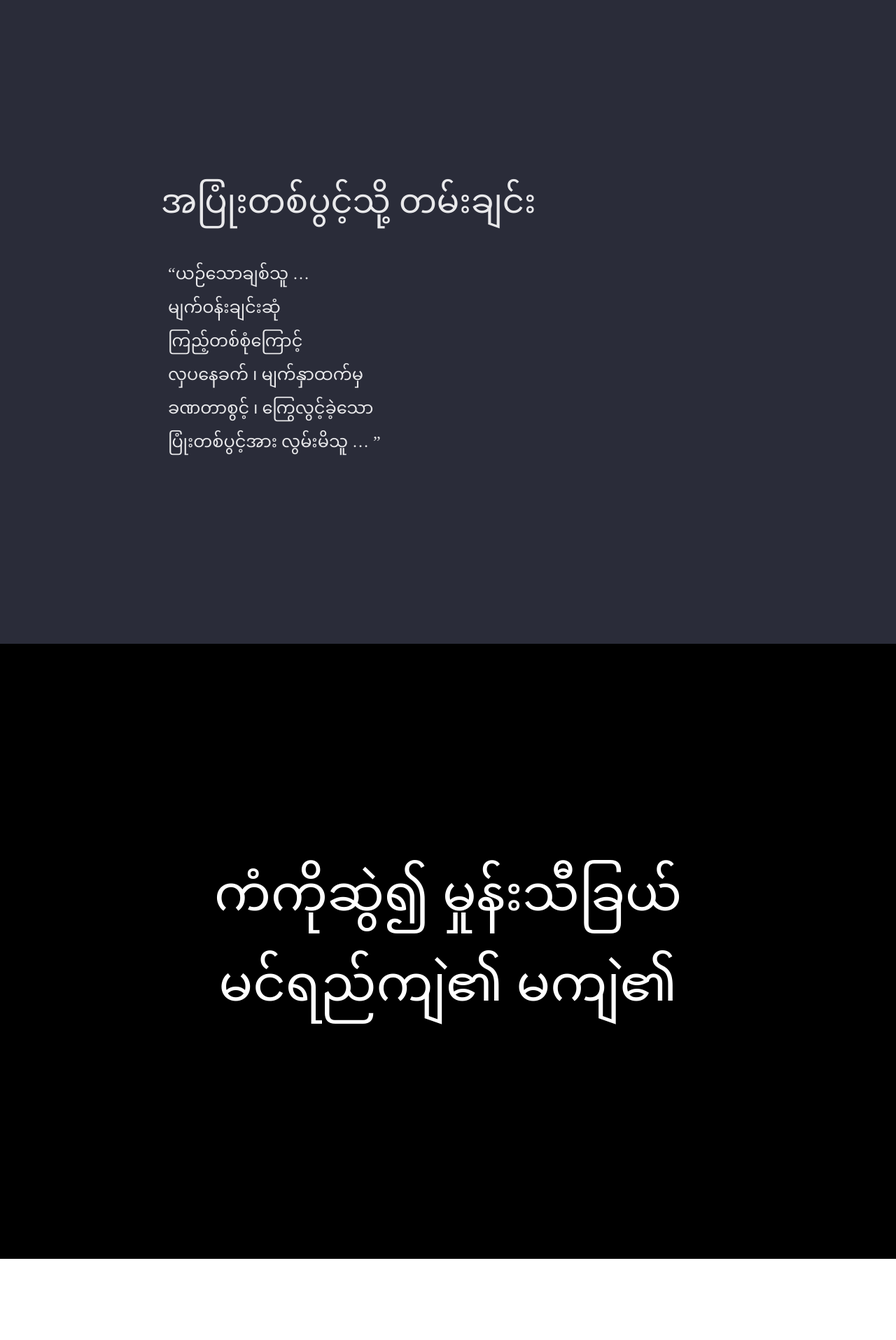
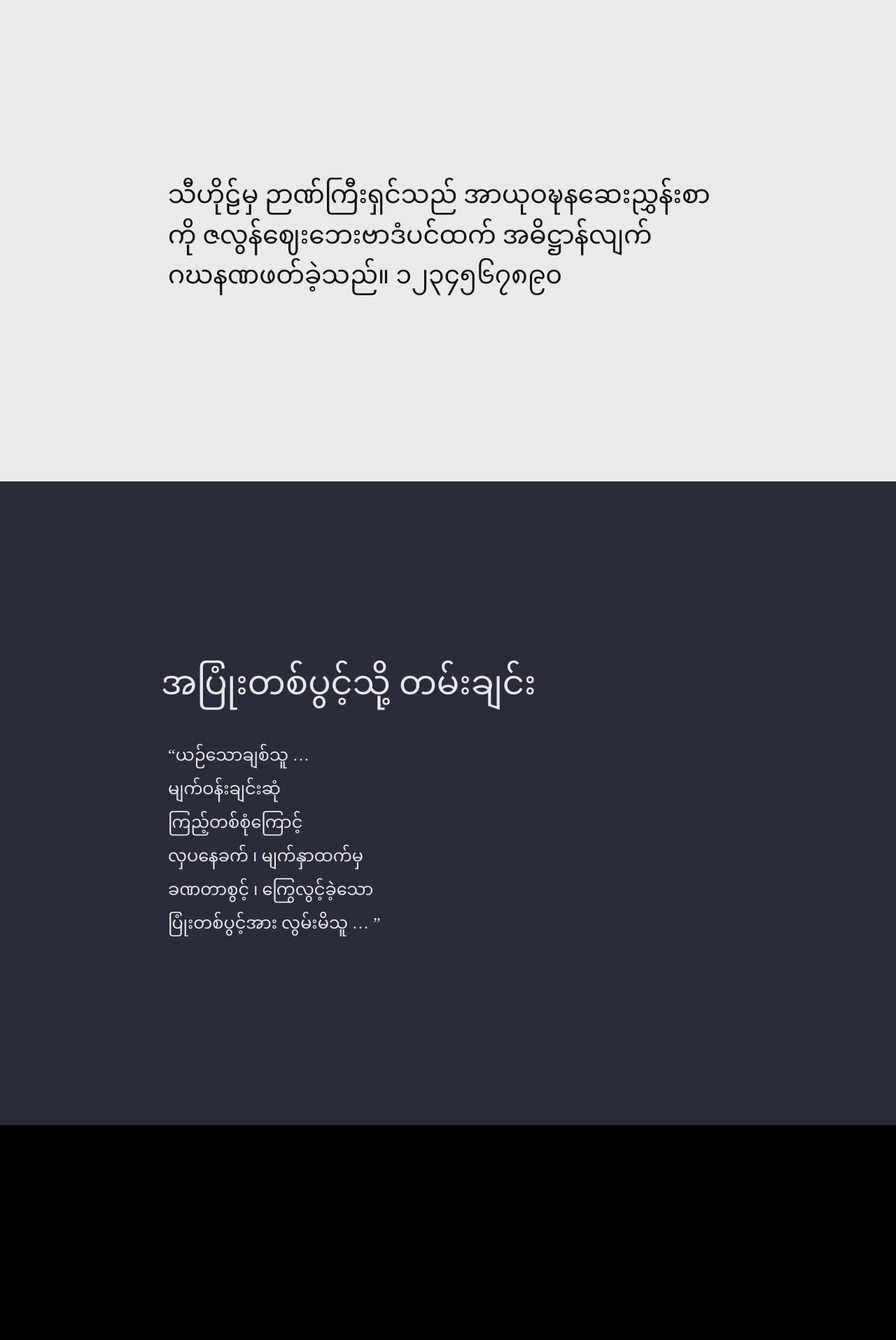
Before and after one commit to khzaw/beautiful-burmese-type, a Jekyll site: the page built from index.html, in a window 1280 px wide. Shown: the top 1915 px of the page at 70% size. Built offline with Jekyll 4.4.1, drawn with Linux system fonts in a browser that asks for light colours; some web fonts are replaced.

Commit message:
What's a typography project without a pangram?

```diff
--- a/css/main.scss
+++ b/css/main.scss
@@ -99,6 +99,21 @@ footer { padding: 50px; text-align: center;
   &.title {
     background: #fff;
     padding: 125px 0 250px 0;
+    }
+
+  &#pangram {
+    padding: 250px 0;
+
+    .text {
+      margin: 0 auto;
+      max-width: $content-width;
+
+      p {
+        font: 36px/1.6 'NKSSmart4';
+        }
+
+      }
+
     }
 
   &#poem-1 {
--- a/index.html
+++ b/index.html
@@ -3,6 +3,12 @@ layout: default
 ---
 
 <section class="pages">
+
+  <section class="page" id="pangram">
+    <section class="text">
+      <p>သီဟိုဠ်မှ ဉာဏ်ကြီးရှင်သည် အာယုဝဍ္ဎနဆေးညွှန်းစာကို ဇလွန်ဈေးဘေးဗာဒံပင်ထက် အဓိဋ္ဌာန်လျက် ဂဃနဏဖတ်ခဲ့သည်။ ၁၂၃၄၅၆၇၈၉၀</p>
+      </section>
+    </section>
 
   <section class="page" id="poem-1">
     <section class="text">
```
